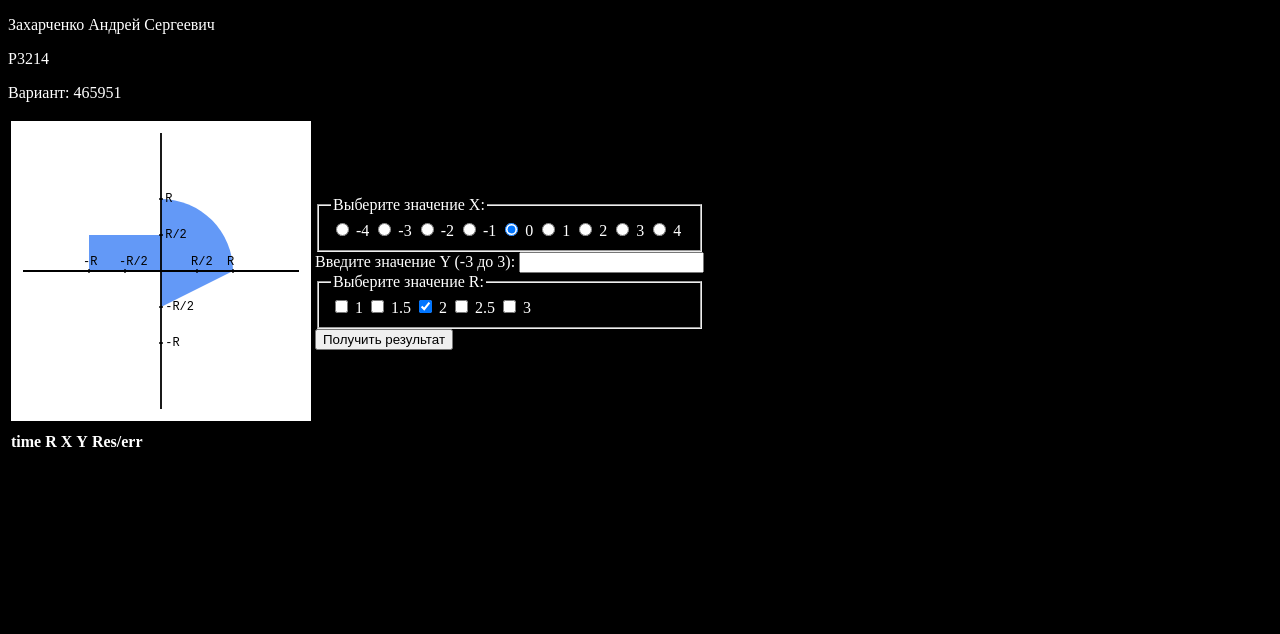
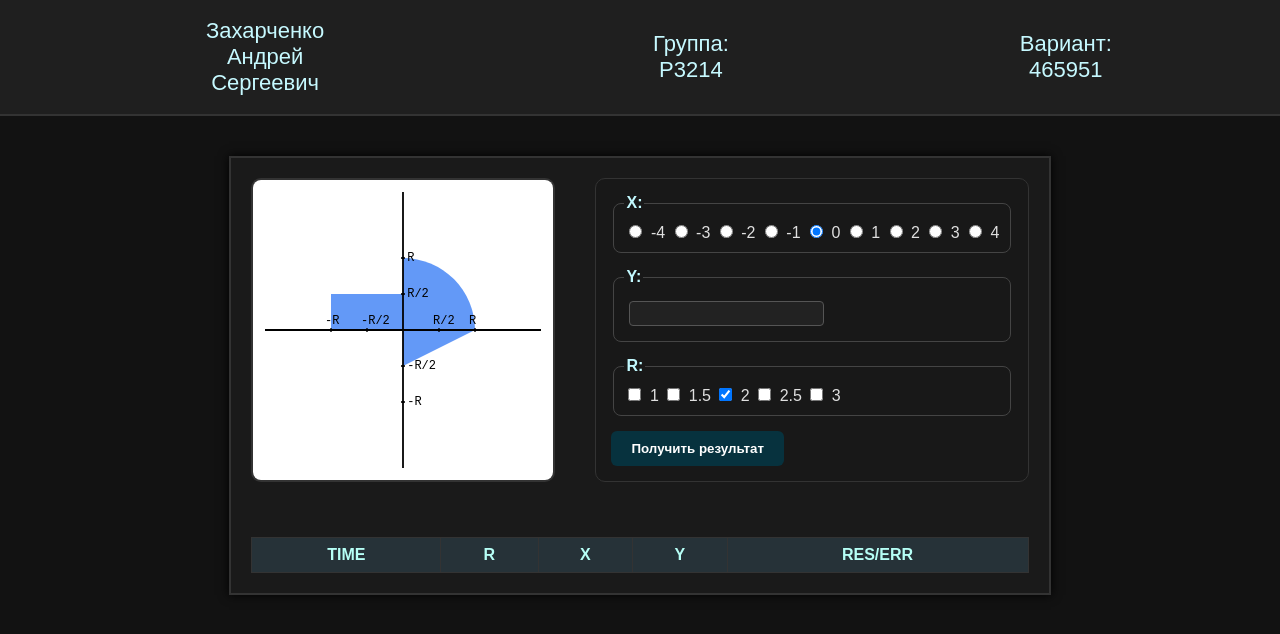
Before and after one commit to andrey20005/web_lab1, a plain HTML site: page static/index.html in a window 1280 px wide. Drawn offline with Linux system fonts and the light colour scheme.

Commit message:
рефакторинг

```diff
--- a/static/index.html
+++ b/static/index.html
@@ -7,30 +7,26 @@
     <meta http-equiv="X-UA-Compatible" content="ie=edge">
     <title>my fcgi</title>
     <script defer src="index.js"></script>
-    <link rel="stylesheet" href="style.css">
+    <link rel="stylesheet" href="styles/main.css">
 </head>
 <body>
 <header>
-    <p>
-        Захарченко
-        Андрей
-        Сергеевич
-    </p>
-    <p>
-        P3214
-    </p>
-    <p>
-        Вариант: 465951
-    </p>
+    <table id="header-table">
+        <tr>
+            <td><p>Захарченко<br>Андрей<br>Сергеевич</p></td>
+            <td><p>Группа: <br>P3214</p></td>
+            <td><p>Вариант: <br>465951</p></td>
+        </tr>
+    </table>
 </header>
-<table>
+<table id="main_table" class="layout-table">
     <tr>
         <td><img src="img.svg" width="300"></td>
         <td>
             <form id="calculate_form">
                 <!-- Группа для координаты X -->
                 <fieldset>
-                    <legend>Выберите значение X:</legend>
+                    <legend>X:</legend>
                     <div class="radio-group">
                         <label><input type="radio" name="X" value="-4"> -4</label>
                         <label><input type="radio" name="X" value="-3"> -3</label>
@@ -45,16 +41,16 @@
                 </fieldset>
 
                 <!-- Поле для координаты Y -->
-                <div class="form-group">
-                    <label for="y_input">Введите значение Y (-3 до 3):</label>
+                <fieldset>
+                    <legend>Y:</legend>
                     <input type="text" id="y_input" name="Y" required
                            pattern="-?(?:[0-2](?:\.[0-9]+)?|3(?:\.0+)?)"
                            title="Число от -3 до 3">
-                </div>
+                </fieldset>
 
                 <!-- Группа для параметра R -->
                 <fieldset>
-                    <legend>Выберите значение R:</legend>
+                    <legend>R:</legend>
                     <div class="radio-group">
                         <label><input type="checkbox" name="R" value="1"> 1</label>
                         <label><input type="checkbox" name="R" value="1.5"> 1.5</label>
@@ -68,8 +64,9 @@
         </td>
     </tr>
     <tr>
+        <td colspan="2">
             <table id="res_table">
-            <tr>
+                <tr class="table-header">
                     <th>time</th>
                     <th>R</th>
                     <th>X</th>
@@ -77,6 +74,7 @@
                     <th>Res/err</th>
                 </tr>
             </table>
+        </td>
     </tr>
 </table>
 </body>
--- a/static/index.js
+++ b/static/index.js
@@ -1,20 +1,3 @@
-// document.getElementById("get_time").addEventListener(
-//     "click",
-//     function () {
-//         fetch("/calculate").then(
-//             (response) => {
-//                 response.text().then(
-//                     (res) => {
-//                         console.log(res);
-//                         document.getElementById("clock").textContent = res;
-//                     }
-//                 )
-//             }
-//         )
-//     }
-// );
-
-
 document.querySelectorAll('#calculate_form input[type="checkbox"]').forEach(box => {
     box.addEventListener('change', function() {
         if (this.checked) {
@@ -30,26 +13,26 @@ document.querySelectorAll('#calculate_form input[type="checkbox"]').forEach(box
 
 document.getElementById("calculate_form").addEventListener(
     "submit",
-    async (ev) => {
+    (ev) => {
         ev.preventDefault()
         const params = new URLSearchParams({
             "r": document.querySelector('#calculate_form input[name="R"]:checked').value,
             "x": document.querySelector('#calculate_form input[name="X"]:checked').value,
             "y": document.querySelector('#calculate_form input[name="Y"]').value
         })
-        fetch("/calculate?" + params.toString()).then(
-            (response) => {response.text().then((json) => {
-                console.log(json)
-                const data = JSON.parse(json)
-                const table = document.getElementById("res_table")
-                const row = document.createElement("tr")
-                row.innerHTML = '<td>' + data.now_time + '</td>' +
-                    '<td>'+ data.r + '</td>' +
-                    '<td>' + data.x + '</td>' +
-                    '<td>' + data.y + '</td>' +
-                    '<td>' + data.res + '</td>'
-                table.insertBefore(row, null)
-            })}
-        )
+        fetch("/calculate?" + params.toString(), {method: "POST"}).then(response => {
+            if (!response.ok) {
+                throw new Error(`Response status: ${response.status}`);
+            }
+            response.json().then(result => {
+                console.log(result)
+                const row = document.getElementById("res_table").insertRow(1)
+                row.insertCell(-1).appendChild(document.createTextNode(result.now_time))
+                row.insertCell(-1).appendChild(document.createTextNode(result.r))
+                row.insertCell(-1).appendChild(document.createTextNode(result.x))
+                row.insertCell(-1).appendChild(document.createTextNode(result.y))
+                row.insertCell(-1).appendChild(document.createTextNode(result.res))
+            })
+        })
     }
 )
--- a/static/style.css
+++ /dev/null
@@ -1,4 +0,0 @@
-body {
-    color: white;
-    background-color: black;
-}
--- /dev/null
+++ b/static/styles/main.css
@@ -0,0 +1,126 @@
+body {
+    background-color: #121212;
+    color: #e0e0e0;
+    font-family: Arial, sans-serif;
+    margin: 0;
+    padding: 0;
+}
+
+header {
+    background-color: #1f1f1f;
+    border-bottom: 2px solid #333;
+    padding: 10px;
+}
+
+#header-table {
+    width: 100%;
+    text-align: center;
+    font-family: fantasy;
+    font-size: 22px;
+    color: #dafbff;
+}
+
+p {
+    margin: 5px;
+}
+header p {
+    color: #c6f9ff;
+}
+
+#main_table {
+    margin: 40px auto;
+    border-collapse: collapse;
+    background-color: #1a1a1a;
+    border: 2px solid #333;
+    box-shadow: 0 0 10px #000;
+}
+
+#main_table td {
+    padding: 20px;
+    vertical-align: top;
+}
+
+form {
+    background-color: #181818;
+    border: 1px solid #333;
+    padding: 15px;
+    border-radius: 10px;
+}
+
+fieldset {
+    border: 1px solid #444;
+    border-radius: 8px;
+    margin-bottom: 15px;
+    padding: 10px;
+}
+
+legend {
+    color: #c2f9ff;
+    font-weight: bold;
+}
+
+.radio-group label input {
+    margin-right: 4px;
+}
+
+input[type="text"] {
+    background-color: #222;
+    color: #e0e0e0;
+    border: 1px solid #555;
+    border-radius: 4px;
+    padding: 4px 8px;
+    margin: 5px;
+}
+
+button {
+    background-color: #07323e;
+    color: #fff;
+    border: none;
+    padding: 10px 20px;
+    border-radius: 6px;
+    cursor: pointer;
+    font-weight: bold;
+    transition: background-color 0.2s;
+}
+
+button:hover {
+    background-color: #002529;
+}
+
+#res_table {
+    width: 100%;
+    border-collapse: collapse;
+    margin-top: 15px;
+    background-color: #181818;
+}
+
+#res_table th, #res_table td {
+    border: 1px solid #333;
+    padding: 8px;
+    text-align: center;
+}
+
+.table-header {
+    background-color: #263238;
+    color: #b6fff6;
+    text-transform: uppercase;
+}
+
+#res_table tr:hover td {
+    background-color: #2a2a2a;
+}
+
+img {
+    border: 2px solid #333;
+    border-radius: 10px;
+    display: block;
+}
+
+body {
+    animation: fadeIn 0.7s ease-in;
+}
+
+@keyframes fadeIn {
+    from { opacity: 0; }
+    to { opacity: 1; }
+}
```
Also changed, not shown: 6 other files. Lines whose indentation alone changed are shown as unchanged.
